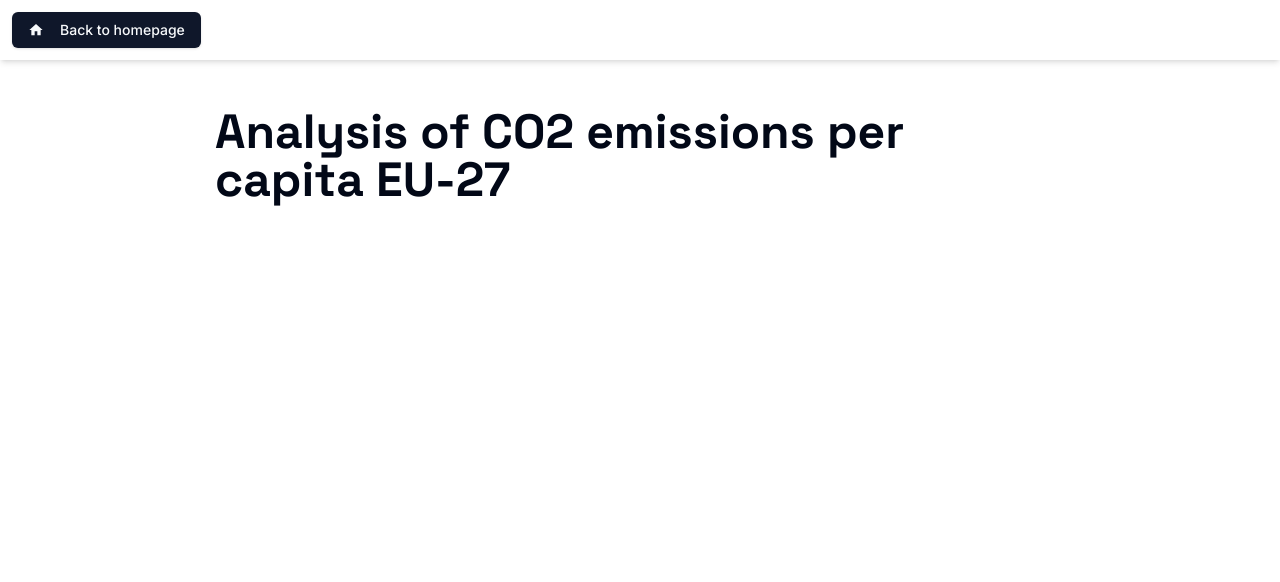
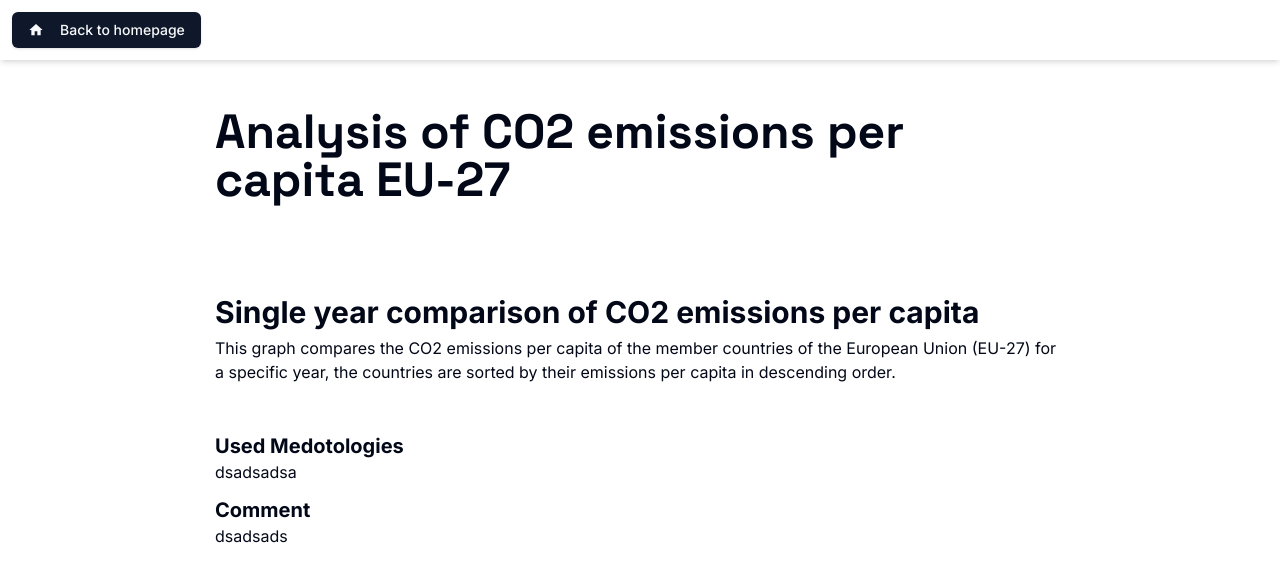
Before and after one commit to Berrutz/DataVis-Project, a Next.js app in the folder web-application/: page /DataVis-Project/assignments/assignment-1 in a window 1280 px wide. Shown: the top 582 px of the page. Built offline with nearby package versions, Linux system fonts and the light colour scheme.

Commit message:
Changed chart components

```diff
--- a/web-application/src/app/assignments/_components/chart-section.tsx
+++ b/web-application/src/app/assignments/_components/chart-section.tsx
@@ -1,5 +1,6 @@
 import { cn } from "@/lib/utils";
 
+// SECTION
 interface ChartSectionProps extends React.HTMLAttributes<HTMLDivElement> { }
 export function ChartSection({ children, className }: ChartSectionProps) {
     return (
@@ -9,6 +10,7 @@ export function ChartSection({ children, className }: ChartSectionProps) {
     );
 }
 
+// HEADING
 interface ChartHeadingProps extends React.HTMLAttributes<HTMLDivElement> { }
 export function ChartHeading({ children, className }: ChartHeadingProps) {
     return (
@@ -18,8 +20,19 @@ export function ChartHeading({ children, className }: ChartHeadingProps) {
     );
 }
 
-interface ChartTitleProps extends React.HTMLAttributes<HTMLElement> { }
-export function ChartTitle({ children, className }: ChartTitleProps) {
+// BODY
+interface ChartBodyProps extends React.HTMLAttributes<HTMLDivElement> { }
+export function ChartBody({ children, className }: ChartBodyProps) {
+    return (
+        <div className={cn("flex flex-col gap-3 text-pretty", className)}>
+            {children}
+        </div>
+    );
+}
+
+// H1
+interface ChartH1TitleProps extends React.HTMLAttributes<HTMLElement> { }
+export function ChartH1Title({ children, className }: ChartH1TitleProps) {
     return (
         <h1
             className={cn(
@@ -32,36 +45,16 @@ export function ChartTitle({ children, className }: ChartTitleProps) {
     );
 }
 
-interface ChartDescriptionProps
-    extends React.ParamHTMLAttributes<HTMLParagraphElement> { }
-export function ChartDescription({
-    children,
-    className,
-}: ChartDescriptionProps) {
-    return <p className={cn(className)}>{children}</p>;
-}
-
-interface ChartProps extends React.HTMLAttributes<HTMLDivElement> { }
-export function Chart({ children, className }: ChartProps) {
+// H2
+interface ChartH2TitleProps extends React.HTMLAttributes<HTMLElement> { }
+export function ChartH2Title({ children, className }: ChartH2TitleProps) {
     return (
-        <div className={cn("w-full min-h-[350px] border rounded-md", className)}>
-            {children}
-        </div>
+        <h2 className={cn("font-sans text-xl font-bold", className)}>{children}</h2>
     );
 }
 
-interface ChartContainerProps extends React.HTMLAttributes<HTMLDivElement> {
-    title: string;
+// CONTAINER
+interface ChartContainerProps extends React.HTMLAttributes<HTMLDivElement> { }
+export function ChartContainer({ children, className }: ChartContainerProps) {
+    return <div className={cn(className)}>{children}</div>;
 }
-export function ChartFinalComment({
-    children,
-    title,
-    className,
-}: ChartContainerProps) {
-    return (
-        <div className={cn(className)}>
-            <h2 className="font-sans text-xl font-bold">{title}</h2>
-            {children}
-        </div>
-    );
-}
--- a/web-application/src/app/assignments/assignment-1/page.tsx
+++ b/web-application/src/app/assignments/assignment-1/page.tsx
@@ -1,13 +1,41 @@
 "use client";
 
 import AssignmentPage from "../_components/assignment-page";
+import {
+    ChartContainer,
+    ChartHeading,
+    ChartSection,
+    ChartH1Title,
+    ChartH2Title,
+    ChartBody,
+} from "../_components/chart-section";
 import UEEmission1Year from "./_components/UE-emission-1year";
 
 export default function Assignment1() {
     return (
         <AssignmentPage title={"Analysis of CO2 emissions per capita EU-27"}>
             {/* <UEEmission1Year /> */}
-            <div className="h-[400vh]"></div>
+            <ChartSection>
+                <ChartHeading>
+                    <ChartH1Title>
+                        Single year comparison of CO2 emissions per capita
+                    </ChartH1Title>
+                    <p>
+                        This graph compares the CO2 emissions per capita of the member
+                        countries of the European Union (EU-27) for a specific year, the
+                        countries are sorted by their emissions per capita in descending
+                        order.
+                    </p>
+                </ChartHeading>
+                <ChartBody>
+                    <ChartContainer>
+                        <ChartH2Title>Used Medotologies</ChartH2Title>dsadsadsa
+                    </ChartContainer>
+                    <ChartContainer>
+                        <ChartH2Title>Comment</ChartH2Title>dsadsads
+                    </ChartContainer>
+                </ChartBody>
+            </ChartSection>
         </AssignmentPage>
     );
 }
```
